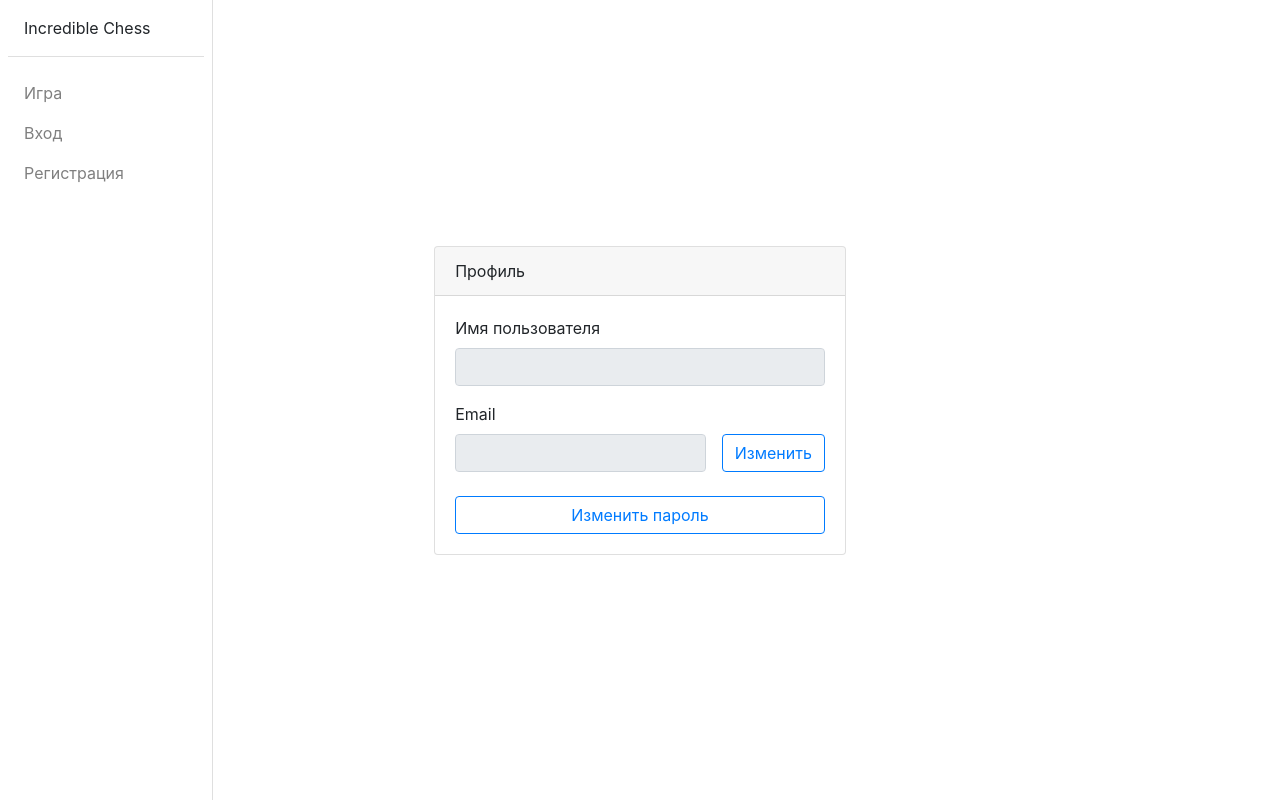
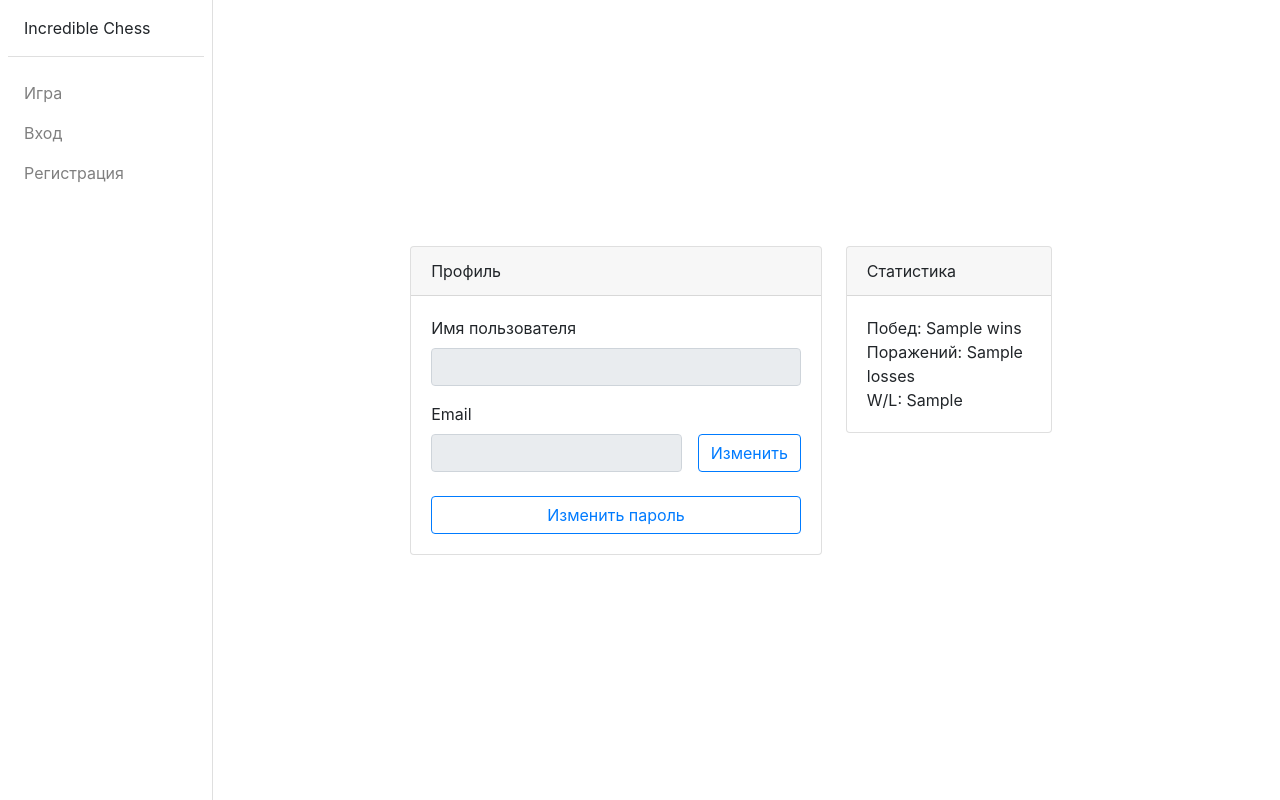
Before and after one commit to ChessStankin/chess, a Django app: template web/src/chess/templates/account/profile_page.html in a window 1280 px wide. Run offline with Django 3.2, Linux system fonts and the light colour scheme; tables that the repository leaves empty hold one stand-in row (values such as "Sample post"); the template is opened without the code that fills it: values that come from a table or form of the project are taken from there, most other values are stand-ins (such as "Sample title", 1, 10 or a date in 2020); some libraries are stand-ins or nearby versions.

Commit message:
Added stats template

```diff
--- a/web/src/chess/account/views.py
+++ b/web/src/chess/account/views.py
@@ -8,6 +8,7 @@ from django.db.models import Q
 from .forms import LoginForm, RegForm, EmailForm, PasswordEditForm
 from .models import AuthJWT
 from types import FunctionType
+from random import randint
 
 
 def check_jwt(function: FunctionType):
@@ -109,8 +110,11 @@ def logout_func(request: HttpRequest) -> HttpResponse:
 def profile_page(request: HttpRequest) -> HttpResponse:
     context = {
         'email_form': EmailForm(initial={'email': request.user.email}),
-        'pwd_form': PasswordEditForm()
+        'pwd_form': PasswordEditForm(),
+        'wins': randint(10, 1000),
+        'losses': randint(10, 1000),
     }
+    context['wl'] = round(context['wins'] / context['losses'], 2)
 
     if request.method == 'POST':
         print(request.POST)
--- a/web/src/chess/templates/account/profile_page.html
+++ b/web/src/chess/templates/account/profile_page.html
@@ -1,6 +1,7 @@
 {% extends "layout.html" %}
 {% block content %}
-<div class="card w-50">
+<div class="d-flex w-100 align-items-start justify-content-end">
+<div class="card w-50 mr-4">
     <div class="card-header">
         Профиль
     </div>
@@ -36,4 +37,15 @@
         </div>
     </div>
 </div>
+<div class="card w-25">
+    <div class="card-header">
+        Статистика
+    </div>
+    <div class="card-body">
+        <div>Побед: {{ wins }}</div>
+        <div>Поражений: {{ losses }}</div>
+        <div>W/L: {{ wl }}</div>
+    </div>
+</div>
+</div>
 {% endblock %}
```
